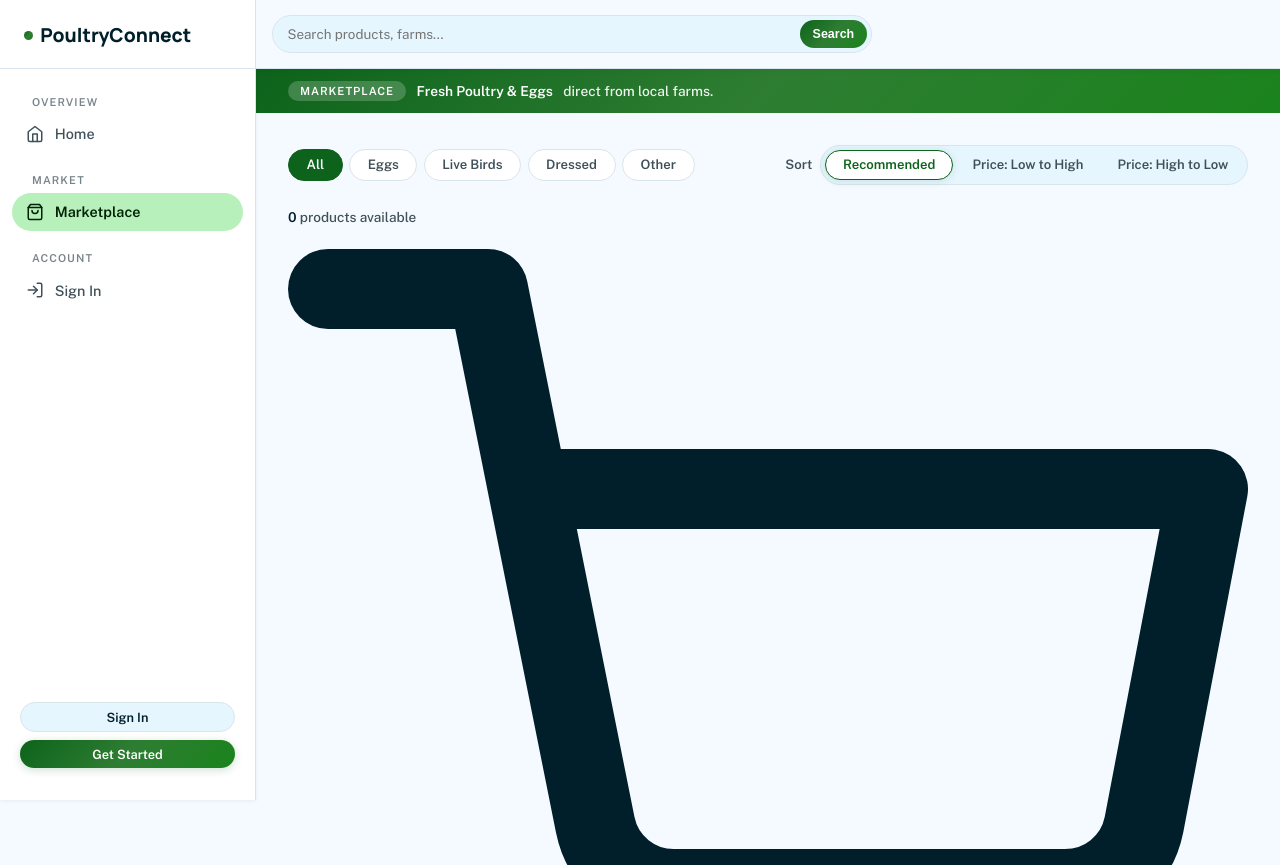
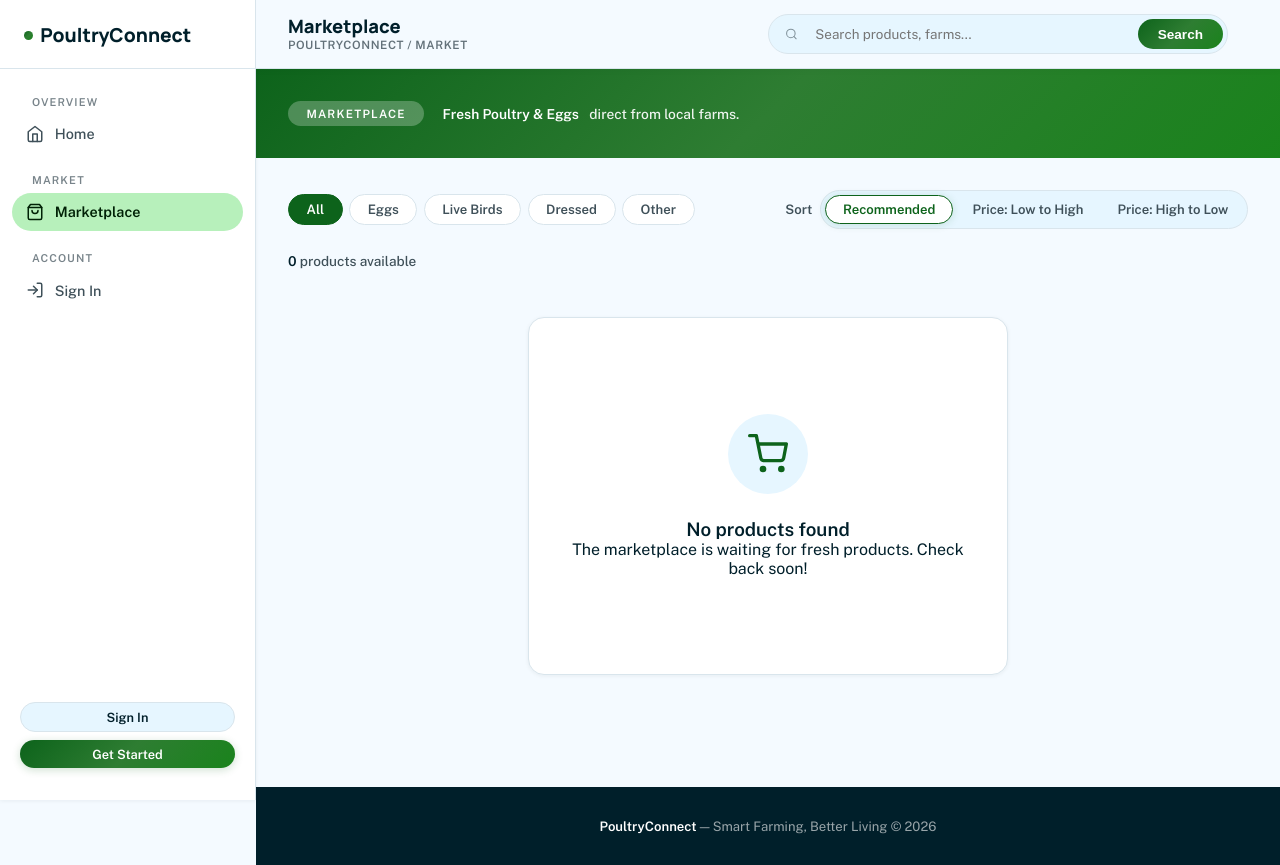
Before and after one commit to Luxanna22/poultryconnect, a Flask app: page /marketplace/ in a window 1280 px wide. Shown: the top 865 px of the page. Run offline with Flask 3, Linux system fonts and the light colour scheme; data that the repository does not hold is empty.

Commit message:
feat: implement password reset email functionality and create initial marketplace browsing UI

```diff
--- a/app/__init__.py
+++ b/app/__init__.py
@@ -2,6 +2,7 @@ from flask import Flask
 from flask_sqlalchemy import SQLAlchemy
 from flask_migrate import Migrate
 from flask_login import LoginManager
+from flask_mail import Mail
 from config import Config
 
 db = SQLAlchemy()
@@ -9,6 +10,7 @@ migrate = Migrate()
 login = LoginManager()
 login.login_view = 'auth.login'
 login.login_message = 'Please log in to access this page.'
+mail = Mail()
 
 def create_app(config_class=Config):
     app = Flask(__name__)
@@ -17,6 +19,7 @@ def create_app(config_class=Config):
     db.init_app(app)
     migrate.init_app(app, db)
     login.init_app(app)
+    mail.init_app(app)
 
     # Register Blueprints
     from app.routes.auth.auth import auth_bp
--- a/app/templates/marketplace/browse.html
+++ b/app/templates/marketplace/browse.html
@@ -10,9 +10,9 @@
 }
 
 .shop-hero__inner {
-    max-width: 100%;
+    max-width: 1280px;
     margin: 0 auto;
-    padding: 0 2rem;
+    padding: 1.25rem 2rem;
 }
 
 .shop-hero__line {
@@ -27,15 +27,16 @@
 .shop-hero__tag {
     display: inline-flex;
     align-items: center;
-    background: rgba(255,255,255,0.2);
+    background: rgba(255,255,255,0.25);
     color: white;
-    font-size: 0.7rem;
+    font-size: 0.72rem;
     font-weight: 700;
     text-transform: uppercase;
-    letter-spacing: 0.08em;
-    padding: 0.2rem 0.75rem;
+    letter-spacing: 0.1em;
+    padding: 0.35rem 1.15rem;
     border-radius: var(--radius-full);
     flex-shrink: 0;
+    margin-right: 0.5rem;
 }
 
 .shop-hero__highlight {
@@ -354,14 +355,18 @@
 }
 
 /* ═══ Empty ═══ */
-.shop-empty {
+.mp-empty {
     text-align: center;
-    padding: 5rem 2rem;
-    max-width: 420px;
-    margin: 0 auto;
+    padding: 6rem 2rem;
+    max-width: 480px;
+    margin: 3rem auto;
+    background: white;
+    border-radius: var(--radius-lg);
+    border: 1px solid var(--outline);
+    box-shadow: var(--shadow-card);
 }
 
-.shop-empty__icon {
+.mp-empty__icon {
     width: 80px;
     height: 80px;
     border-radius: 50%;
@@ -370,7 +375,12 @@
     align-items: center;
     justify-content: center;
     margin: 0 auto 1.5rem;
-    font-size: 2rem;
+    color: var(--primary);
+}
+
+.mp-empty__icon svg {
+    width: 40px;
+    height: 40px;
 }
 
 .shop-empty h3 {
--- a/app/templates/marketplace/marketplace_base.html
+++ b/app/templates/marketplace/marketplace_base.html
@@ -82,35 +82,29 @@
           gap: 1rem;
       }
 
-      .mp-nav__brand {
+      .mp-nav__title-wrap {
           display: flex;
-          align-items: center;
-          gap: 0.5rem;
-          font-family: var(--font-display);
-          font-weight: 800;
-          font-size: 1.35rem;
-          color: var(--on-surface);
-          text-decoration: none;
-          margin-right: 0.35rem;
-          flex-shrink: 0;
+          flex-direction: column;
+          gap: 0.15rem;
+          margin-right: 1rem;
       }
 
-      .mp-nav__logo-dot {
-          width: 10px;
-          height: 10px;
-          background: var(--grad-primary);
-          border-radius: var(--radius-sm);
-          display: inline-block;
-          border-radius: 50%;
+      .mp-nav__page-title {
+          font-family: var(--font-display);
+          font-size: 1.15rem;
+          font-weight: 800;
+          color: var(--on-surface);
+          line-height: 1.1;
       }
 
-      .mp-nav__name {
-          font-size: 1.35rem;
-          line-height: 1;
-      }
-
-      .mp-nav__name span {
-          color: var(--primary);
+      .mp-nav__breadcrumb {
+          font-family: var(--font-body);
+          font-size: 0.72rem;
+          font-weight: 600;
+          color: var(--on-surface-variant);
+          text-transform: uppercase;
+          letter-spacing: 0.05em;
+          opacity: 0.8;
       }
 
       /* ═══ Marketplace Shell ═══ */
@@ -344,15 +338,28 @@
           outline: none;
       }
 
-      .mp-nav__search button {
+      .mp-nav__search-btn {
           border: none;
           background: var(--grad-primary);
           color: white;
           border-radius: var(--radius-full);
-          padding: 0.45rem 0.8rem;
-          font-size: 0.78rem;
+          padding: 0.45rem 1.25rem;
+          font-size: 0.85rem;
           font-weight: 700;
           cursor: pointer;
+          transition: opacity 0.18s;
+          display: flex;
+          align-items: center;
+          gap: 0.4rem;
+      }
+
+      .mp-nav__search-btn:hover {
+          opacity: 0.9;
+      }
+
+      .mp-nav__search-btn svg {
+          width: 16px;
+          height: 16px;
       }
 
       .mp-nav__link {
@@ -832,15 +839,24 @@
       <div class="mp-main-with-sidebar">
         <!-- ═══ Navigation Bar ═══ -->
         <nav class="mp-nav">
-          <div class="mp-nav__inner" style="padding-left: 1rem">
+          <div class="mp-nav__inner">
+            <div class="mp-nav__title-wrap">
+              <div class="mp-nav__page-title">
+                {% block page_title %}Marketplace{% endblock %}
+              </div>
+              <div class="mp-nav__breadcrumb">
+                {% block breadcrumb %}PoultryConnect / Market{% endblock %}
+              </div>
+            </div>
+
             {% if request.endpoint == 'marketplace.index' %}
             <form
               method="get"
               action="{{ url_for('marketplace.index') }}"
               class="mp-nav__search"
               role="search"
-              style="margin-left: 0; max-width: 600px"
             >
+              <svg xmlns="http://www.w3.org/2000/svg" width="18" height="18" viewBox="0 0 24 24" fill="none" stroke="currentColor" stroke-width="2" stroke-linecap="round" stroke-linejoin="round" style="margin-left: 0.75rem; color: var(--on-surface-variant); opacity: 0.6;"><circle cx="11" cy="11" r="8"/><line x1="21" y1="21" x2="16.65" y2="16.65"/></svg>
               <input
                 type="text"
                 name="q"
@@ -858,13 +874,22 @@
                 name="sort"
                 value="{{ request.args.get('sort', 'newest') }}"
               />
-              <button type="submit">Search</button>
+              <button type="submit" class="mp-nav__search-btn">Search</button>
             </form>
             {% else %}
             <div style="flex: 1"></div>
             {% endif %}
 
-            <div class="mp-nav__actions" style="margin-left: auto">
+            <div class="mp-nav__actions">
+              {% if current_user.is_authenticated and current_user.role.value == 'buyer' %}
+              <a href="{{ url_for('marketplace.cart') }}" class="mp-nav__cart" title="View Shopping Cart">
+                <svg xmlns="http://www.w3.org/2000/svg" viewBox="0 0 24 24" fill="none" stroke="currentColor" stroke-width="2" stroke-linecap="round" stroke-linejoin="round"><circle cx="9" cy="21" r="1"/><circle cx="20" cy="21" r="1"/><path d="M1 1h4l2.68 13.39a2 2 0 002 1.61h9.72a2 2 0 002-1.61L23 6H6"/></svg>
+                {% if cart_count is defined and cart_count > 0 %}
+                <span class="mp-nav__cart-badge">{{ cart_count }}</span>
+                {% endif %}
+              </a>
+              {% endif %}
+
               <button
                 class="mp-nav__toggle"
                 title="Toggle sidebar"
--- a/requirements.txt
+++ b/requirements.txt
@@ -10,3 +10,4 @@ pandas
 scikit-learn
 matplotlib
 pymysql
+Flask-Mail
```
Also changed, not shown: app/models.py (+15 -1 lines), app/routes/auth/auth.py (+45 -0 lines), app/static/css/marketplace.css (+8 -7 lines), app/templates/auth/login.html (+6 -3 lines), app/templates/auth/reset_password.html (added, +40 -0 lines), app/templates/auth/reset_password_request.html (added, +33 -0 lines), app/templates/email/reset_password.txt (added, +10 -0 lines), config.py (+8 -0 lines).
